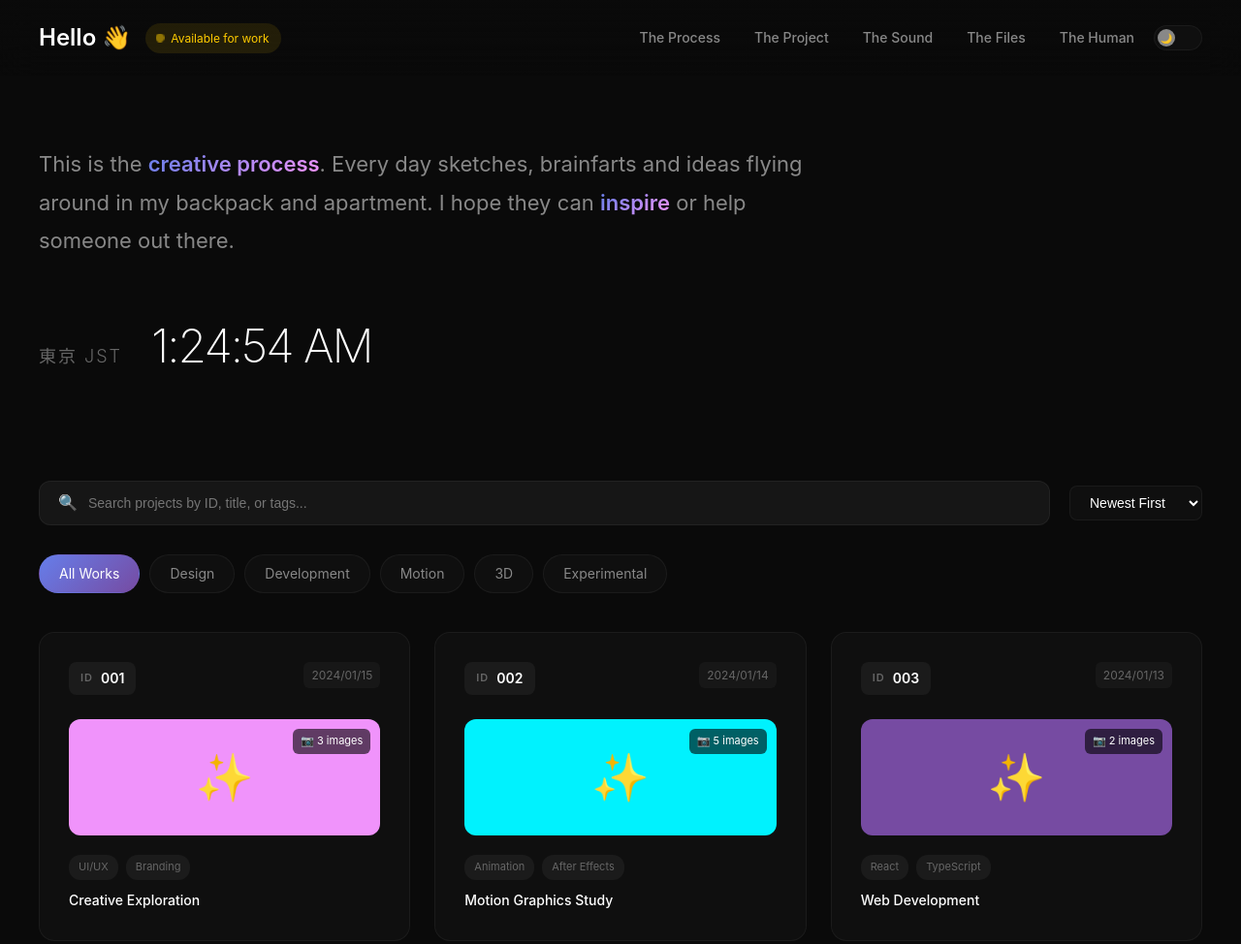
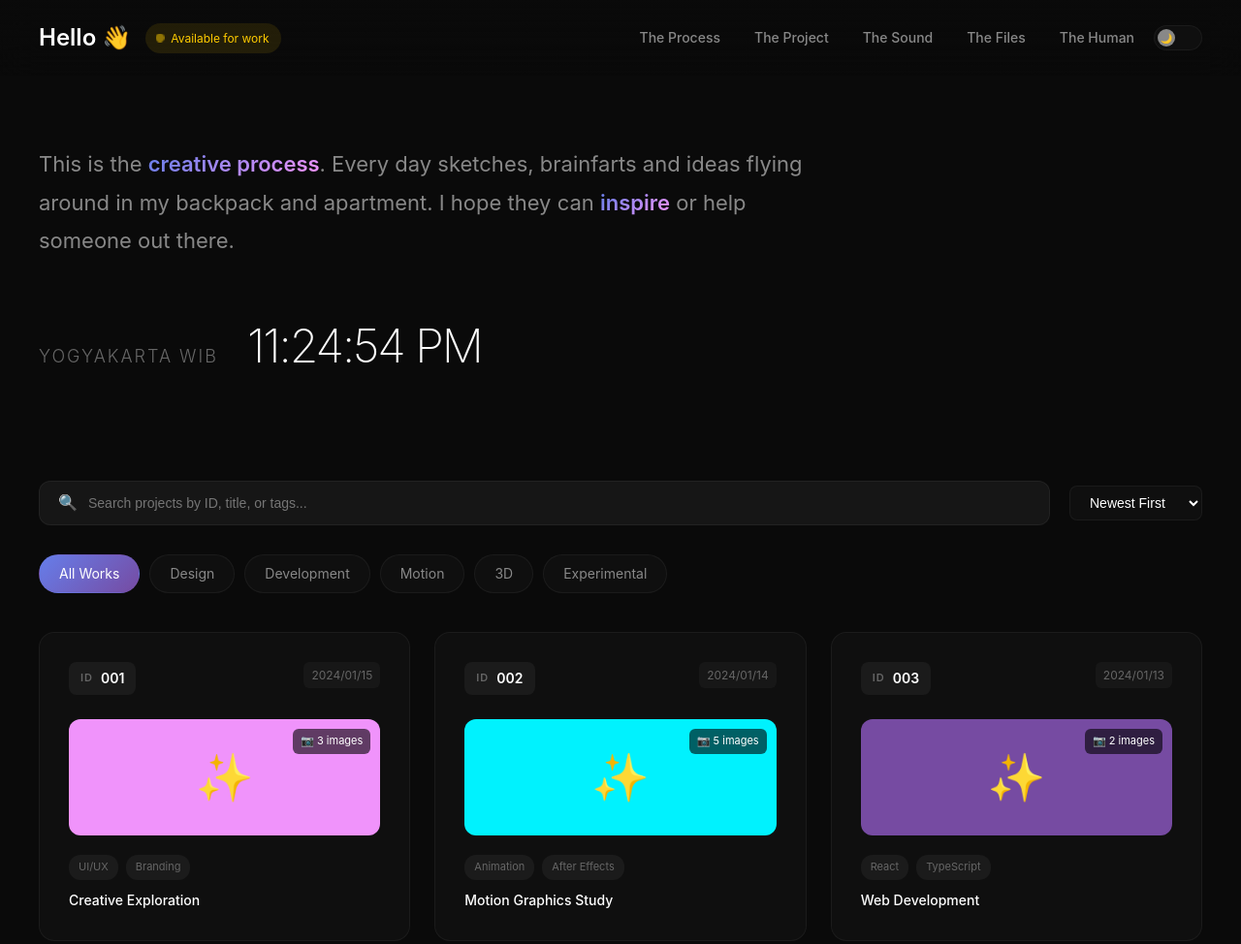
Before and after one commit to JustWelly-0/landing-pagea, a plain HTML site: page index.html in a window 1280 px wide. Shown: the top 974 px of the page at 97% size. Drawn offline with Linux system fonts and the light colour scheme.

Commit message:
Update index.html

```diff
--- a/index.html
+++ b/index.html
@@ -692,7 +692,7 @@
             I hope they can <span>inspire</span> or help someone out there.
         </p>
         <div class="time-display">
-            <span class="timezone">東京 JST</span>
+            <span class="timezone">Yogyakarta WIB</span>
             <span class="current-time" id="clock">00:00:00 AM</span>
         </div>
     </section>
@@ -766,16 +766,16 @@
     <script>
         // Clock
         function updateClock() {
-            const now = new Date();
-            const tokyoTime = new Date(now.toLocaleString("en-US", {timeZone: "Asia/Tokyo"}));
-            const hours = tokyoTime.getHours();
-            const minutes = tokyoTime.getMinutes().toString().padStart(2, '0');
-            const seconds = tokyoTime.getSeconds().toString().padStart(2, '0');
-            const ampm = hours >= 12 ? 'PM' : 'AM';
-            const displayHours = hours % 12 || 12;
+    const now = new Date();
+    const jakartaTime = new Date(now.toLocaleString("en-US", {timeZone: "Asia/Jakarta"}));
+    const hours = jakartaTime.getHours();
+    const minutes = jakartaTime.getMinutes().toString().padStart(2, '0');
+    const seconds = jakartaTime.getSeconds().toString().padStart(2, '0');
+    const ampm = hours >= 12 ? 'PM' : 'AM';
+    const displayHours = hours % 12 || 12;
 
-            document.getElementById('clock').textContent = `${displayHours}:${minutes}:${seconds} ${ampm}`;
-        }
+    document.getElementById('clock').textContent = `${displayHours}:${minutes}:${seconds} ${ampm}`;
+}
         setInterval(updateClock, 1000);
         updateClock();
 
```
